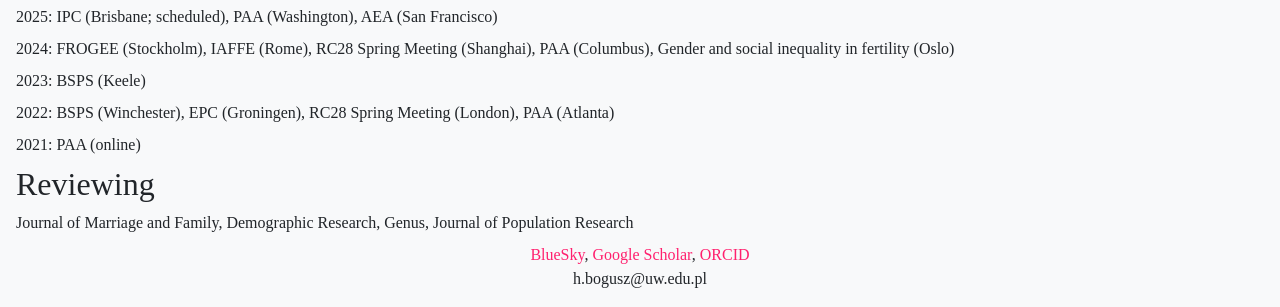
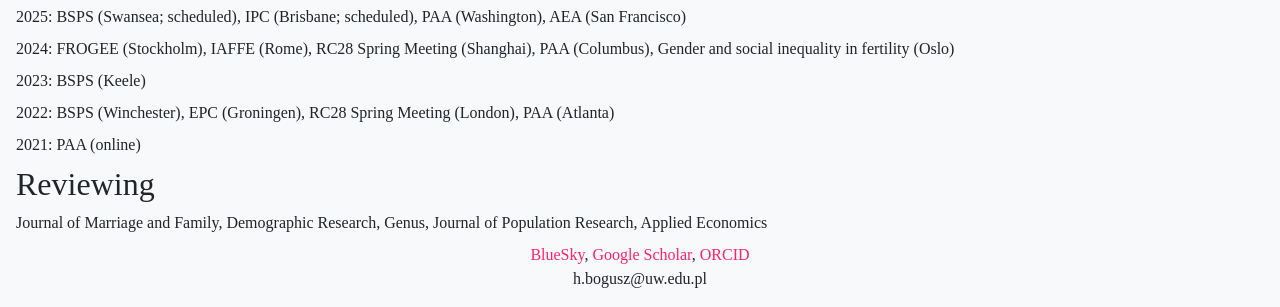
Before and after one commit to honoratabogusz/honoratabogusz.github.io, a plain HTML site: page research.html in a window 1280 px wide. Shown: the part 673-980 px from the top of the page. Drawn offline with Linux system fonts and the light colour scheme; a web font is replaced by a local one.

Commit message:
Update research.html

```diff
--- a/research.html
+++ b/research.html
@@ -46,14 +46,14 @@
     <p>Deroutinization of Labor and Second Birth in Germany: The Moderating Role of Childcare (with Anna Matysiak and Michaela Kreyenfeld)</p>
 
     <h2>Conferences</h2>
-    <p>2025: IPC (Brisbane; scheduled), PAA (Washington), AEA (San Francisco)</p>
+    <p>2025: BSPS (Swansea; scheduled), IPC (Brisbane; scheduled), PAA (Washington), AEA (San Francisco)</p>
     <p>2024: FROGEE (Stockholm), IAFFE (Rome), RC28 Spring Meeting (Shanghai), PAA (Columbus), Gender and social inequality in fertility (Oslo)</p>
     <p>2023: BSPS (Keele)</p>
     <p>2022: BSPS (Winchester), EPC (Groningen), RC28 Spring Meeting (London), PAA (Atlanta)</p>
     <p>2021: PAA (online)</p>
 
     <h2>Reviewing</h2>
-    <p>Journal of Marriage and Family, Demographic Research, Genus, Journal of Population Research</p>
+    <p>Journal of Marriage and Family, Demographic Research, Genus, Journal of Population Research, Applied Economics</p>
 
   </main>
 
```
